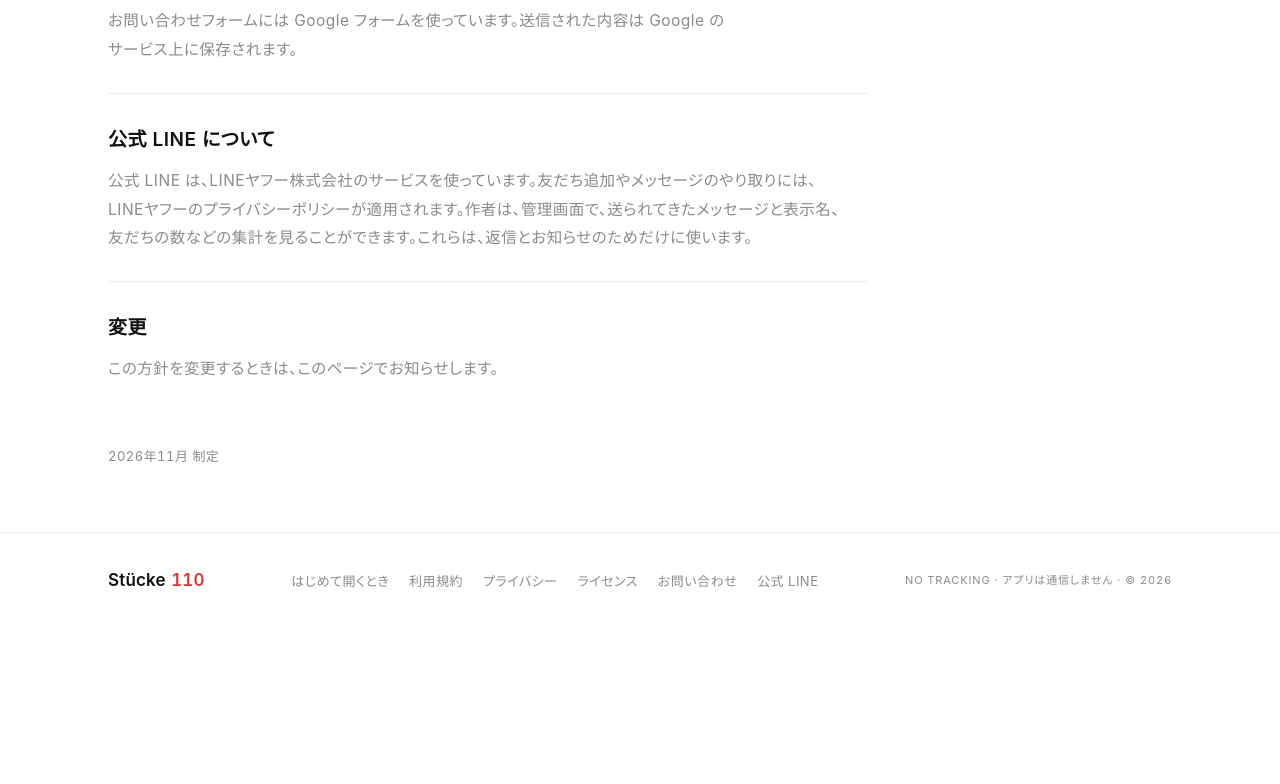
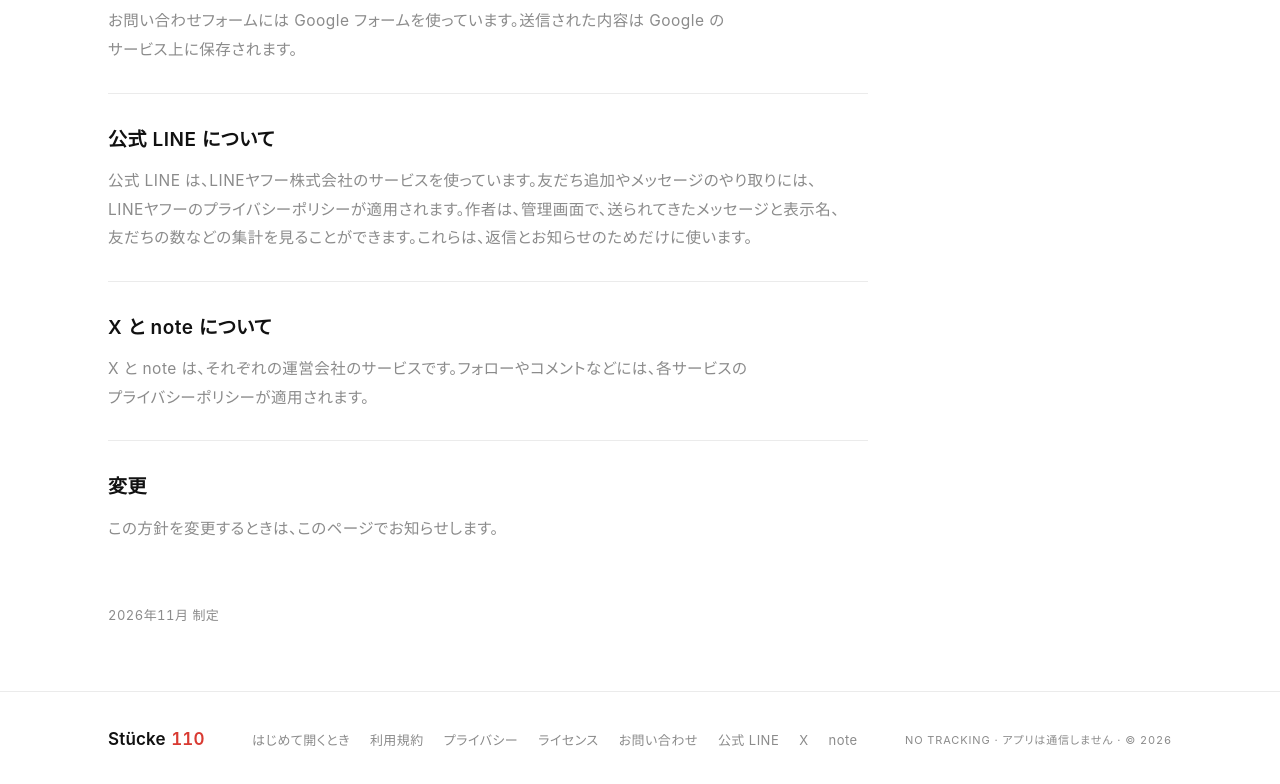
Before and after one commit to it626goo-ai/stucke110, a plain HTML site: page privacy/index.html in a window 1280 px wide. Shown: the part 831-1615 px from the top of the page. Before the commit the page ends 1467 px from the top, so only its background shows below. Drawn offline with Linux system fonts and the light colour scheme.

Commit message:
フッターと FAQ に X と note のリンクを追加
Co-Authored-By: Claude Opus 5.5 <noreply@anthropic.com>
Claude-Session: https://claude.ai/code/session_01MqptvmQF8J4FrRxsByt8LF

```diff
--- a/privacy/index.html
+++ b/privacy/index.html
@@ -24,10 +24,10 @@
 <main>
 
 <div class="wrap pagehead"><p class="label">Privacy</p><h1>プライバシー</h1></div>
-<section class="pagebody"><div class="wrap narrow"><p class="lead-in">Stücke 110 のアプリは、利用者の情報を集めません。</p><section class="clause reveal"><h2>アプリについて</h2><p>本アプリは、インターネットに一切接続しません。利用者が入力・取り込んだデータ、使い方の記録、端末の情報などを、作者やほかの第三者に送ることはありません。データは、利用者のパソコンの中にだけ保存されます。</p></section><section class="clause reveal"><h2>このサイトについて</h2><p>このサイトは、アクセス解析、広告、Cookie を使っていません。ただし、サイトを置いているホスティング事業者が、安全な運用のために、アクセスの記録(IPアドレスなど)を一定期間保存する場合があります。</p></section><section class="clause reveal"><h2>お問い合わせについて</h2><p>お問い合わせでいただいたお名前や連絡先、内容は、返信と不具合の改善のためだけに使い、ほかの目的には使いません。</p><p>お問い合わせフォームには Google フォームを使っています。送信された内容は Google のサービス上に保存されます。</p></section><section class="clause reveal"><h2>公式 LINE について</h2><p>公式 LINE は、LINEヤフー株式会社のサービスを使っています。友だち追加やメッセージのやり取りには、LINEヤフーのプライバシーポリシーが適用されます。作者は、管理画面で、送られてきたメッセージと表示名、友だちの数などの集計を見ることができます。これらは、返信とお知らせのためだけに使います。</p></section><section class="clause reveal"><h2>変更</h2><p>この方針を変更するときは、このページでお知らせします。</p></section><p class="dated">2026年11月 制定</p></div></section>
+<section class="pagebody"><div class="wrap narrow"><p class="lead-in">Stücke 110 のアプリは、利用者の情報を集めません。</p><section class="clause reveal"><h2>アプリについて</h2><p>本アプリは、インターネットに一切接続しません。利用者が入力・取り込んだデータ、使い方の記録、端末の情報などを、作者やほかの第三者に送ることはありません。データは、利用者のパソコンの中にだけ保存されます。</p></section><section class="clause reveal"><h2>このサイトについて</h2><p>このサイトは、アクセス解析、広告、Cookie を使っていません。ただし、サイトを置いているホスティング事業者が、安全な運用のために、アクセスの記録(IPアドレスなど)を一定期間保存する場合があります。</p></section><section class="clause reveal"><h2>お問い合わせについて</h2><p>お問い合わせでいただいたお名前や連絡先、内容は、返信と不具合の改善のためだけに使い、ほかの目的には使いません。</p><p>お問い合わせフォームには Google フォームを使っています。送信された内容は Google のサービス上に保存されます。</p></section><section class="clause reveal"><h2>公式 LINE について</h2><p>公式 LINE は、LINEヤフー株式会社のサービスを使っています。友だち追加やメッセージのやり取りには、LINEヤフーのプライバシーポリシーが適用されます。作者は、管理画面で、送られてきたメッセージと表示名、友だちの数などの集計を見ることができます。これらは、返信とお知らせのためだけに使います。</p></section><section class="clause reveal"><h2>X と note について</h2><p>X と note は、それぞれの運営会社のサービスです。フォローやコメントなどには、各サービスのプライバシーポリシーが適用されます。</p></section><section class="clause reveal"><h2>変更</h2><p>この方針を変更するときは、このページでお知らせします。</p></section><p class="dated">2026年11月 制定</p></div></section>
 
 </main>
-<footer><div class="wrap"><a class="brand" href="../index.html">Stücke <i>110</i></a><ul class="foot-links"><li><a href="../guide/index.html">はじめて開くとき</a></li><li><a href="../terms/index.html">利用規約</a></li><li><a href="../privacy/index.html">プライバシー</a></li><li><a href="../licenses/index.html">ライセンス</a></li><li><a href="https://forms.gle/CgpqVr6RfPsczxsT9" target="_blank" rel="noopener">お問い合わせ</a></li><li><a href="https://lin.ee/vk5B0Xk" target="_blank" rel="noopener">公式 LINE</a></li></ul><span class="label">No tracking · アプリは通信しません · © 2026</span></div></footer>
+<footer><div class="wrap"><a class="brand" href="../index.html">Stücke <i>110</i></a><ul class="foot-links"><li><a href="../guide/index.html">はじめて開くとき</a></li><li><a href="../terms/index.html">利用規約</a></li><li><a href="../privacy/index.html">プライバシー</a></li><li><a href="../licenses/index.html">ライセンス</a></li><li><a href="https://forms.gle/CgpqVr6RfPsczxsT9" target="_blank" rel="noopener">お問い合わせ</a></li><li><a href="https://lin.ee/vk5B0Xk" target="_blank" rel="noopener">公式 LINE</a></li><li><a href="https://x.com/Stucke110" target="_blank" rel="noopener" aria-label="X(旧 Twitter)">X</a></li><li><a href="https://note.com/deep_salvia4852" target="_blank" rel="noopener" aria-label="note(ブログ)">note</a></li></ul><span class="label">No tracking · アプリは通信しません · © 2026</span></div></footer>
 <script src="../assets/js/site.js" defer></script>
 </body>
 </html>
```
Also changed, not shown: download/index.html (+1 -1 lines), guide/index.html (+1 -1 lines), index.html (+2 -2 lines), licenses/index.html (+1 -1 lines), news/index.html (+1 -1 lines), note/index.html (+1 -1 lines), plan/index.html (+1 -1 lines), qda/index.html (+1 -1 lines), reviewer/index.html (+1 -1 lines), terms/index.html (+1 -1 lines).
